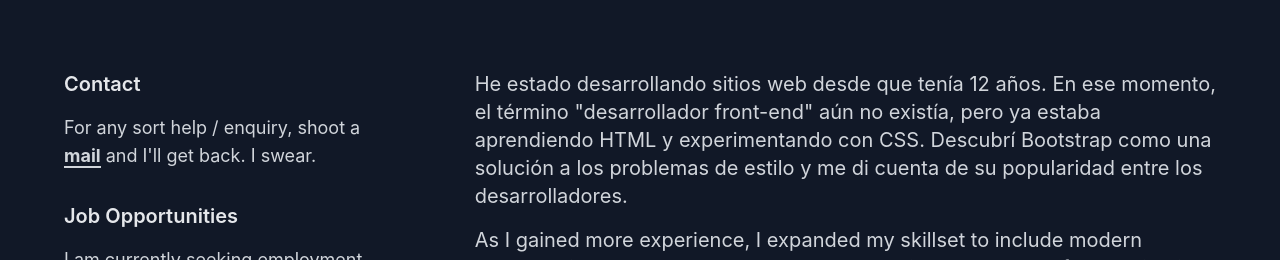
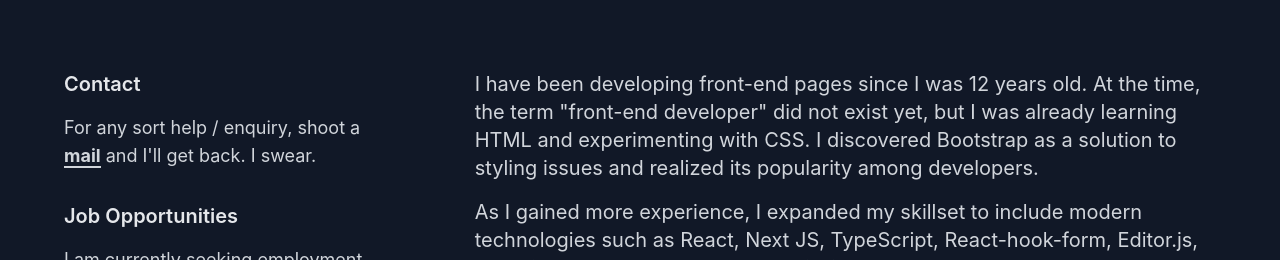
Before and after one commit to CalicheOrozco/caliche-next, a Next.js app: page /about in a window 1280 px wide. Shown: the part 646-906 px from the top of the page. Built offline with nearby package versions, Linux system fonts and the light colour scheme.

Commit message:
update: fix label erros

```diff
--- a/constants/data.js
+++ b/constants/data.js
@@ -79,7 +79,7 @@ const myData = {
     titleEs:
       "Soy un middle-level front-end developer con 2 años de experiencia en la creación de diseños web receptivos y aplicaciones móviles fáciles de usar para startups. Actualmente, estoy trabajando en ",
     description: [
-      `He estado desarrollando sitios web desde que tenía 12 años. En ese momento, el término "desarrollador front-end" aún no existía, pero ya estaba aprendiendo HTML y experimentando con CSS. Descubrí Bootstrap como una solución a los problemas de estilo y me di cuenta de su popularidad entre los desarrolladores.`,
+      `I have been developing front-end pages since I was 12 years old. At the time, the term "front-end developer" did not exist yet, but I was already learning HTML and experimenting with CSS. I discovered Bootstrap as a solution to styling issues and realized its popularity among developers.`,
       `
       As I gained more experience, I expanded my skillset to include modern technologies such as React, Next JS, TypeScript, React-hook-form, Editor.js, Node.js, MySQL, Bootstrap, and Tailwind, among others.`,
     ],
```
